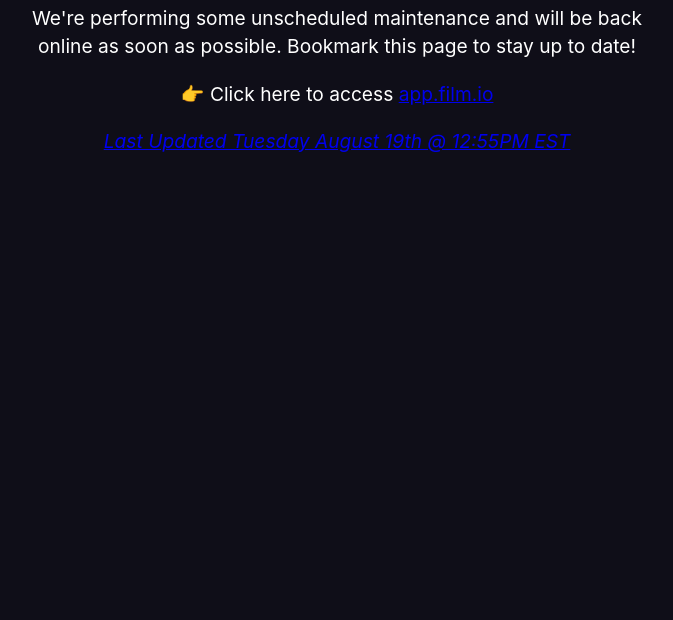
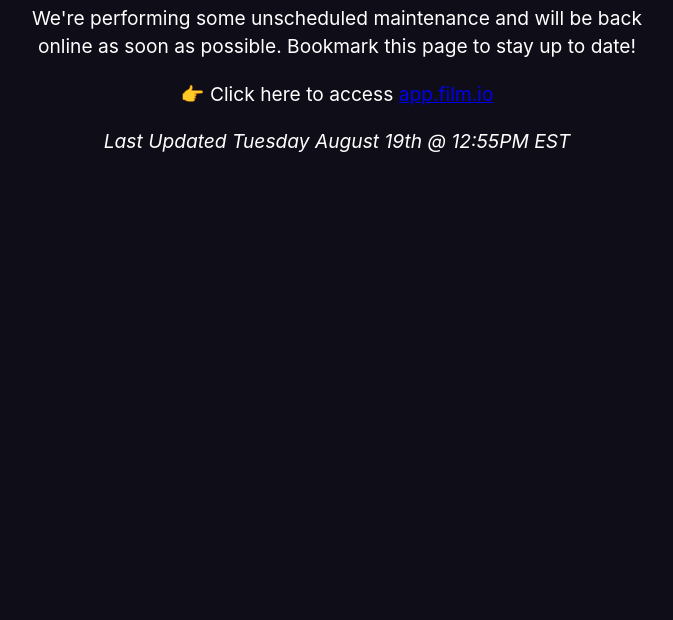
Before and after one commit to Filmio-Inc/Filmio-Inc.github.io, a plain HTML site: page maintenance.html in a window 1280 px wide. Shown: the part 180-800 px from the top of the page, without its empty margins (303-976 px from the left). Drawn offline with Linux system fonts and the light colour scheme.

Commit message:
Update maintenance.html

```diff
--- a/maintenance.html
+++ b/maintenance.html
@@ -41,7 +41,7 @@
 			<img src="beta-logo.fc7ad403.png" />
 			<h1>We are currently down for maintenance</h1>
 			<p>We're performing some unscheduled maintenance and will be back online as soon as possible. Bookmark this page to stay up to date!</p>
-			<p>👉 Click here to access <a href="https://app.film.io" title="Film.io Decentralized Platform">app.film.io</p>
+			<p>👉 Click here to access <a href="https://app.film.io" title="Film.io Decentralized Platform">app.film.io</a></p>
 			<p><em>Last Updated Tuesday August 19th @ 12:55PM EST</em></p>
 		</div>
 	</body>
```
